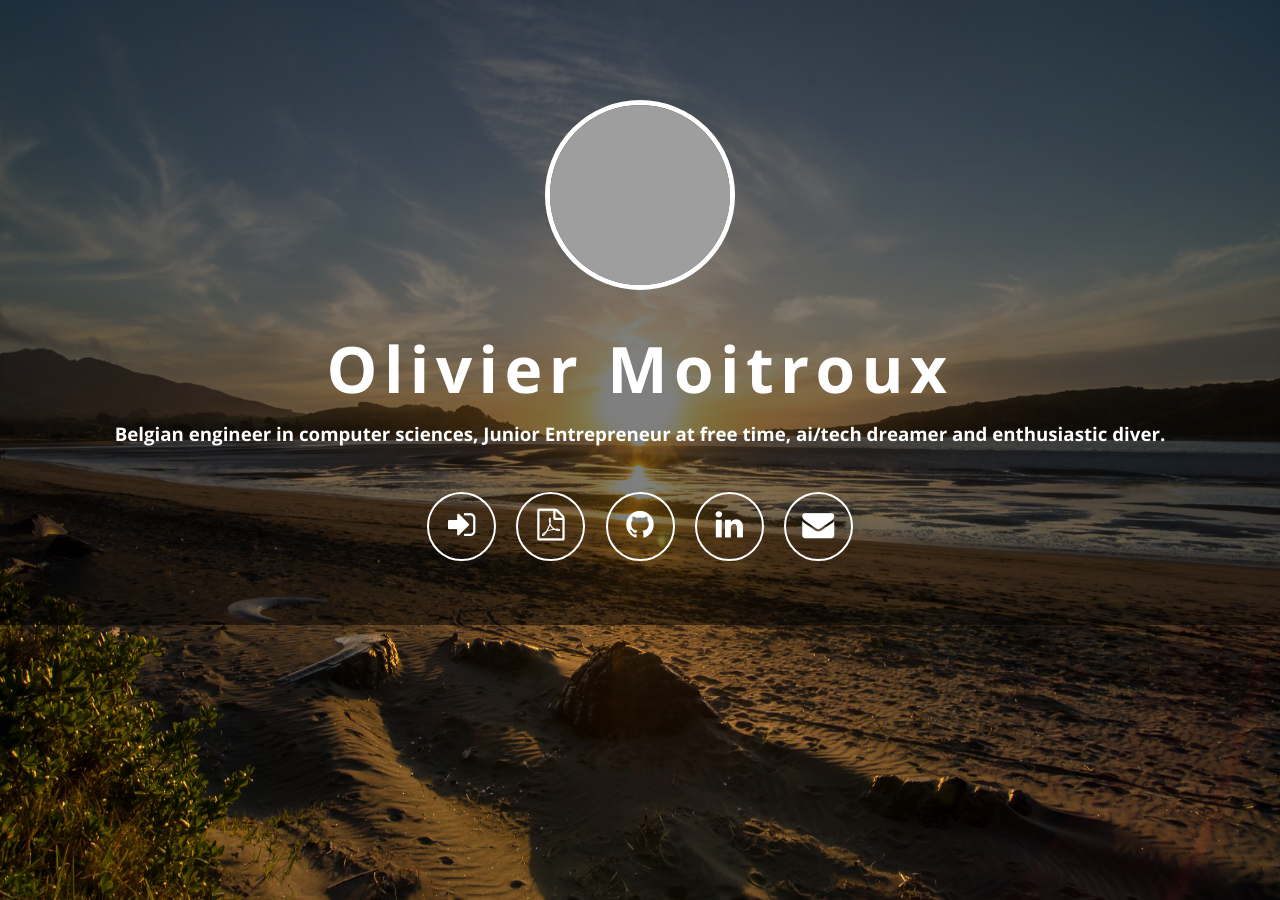
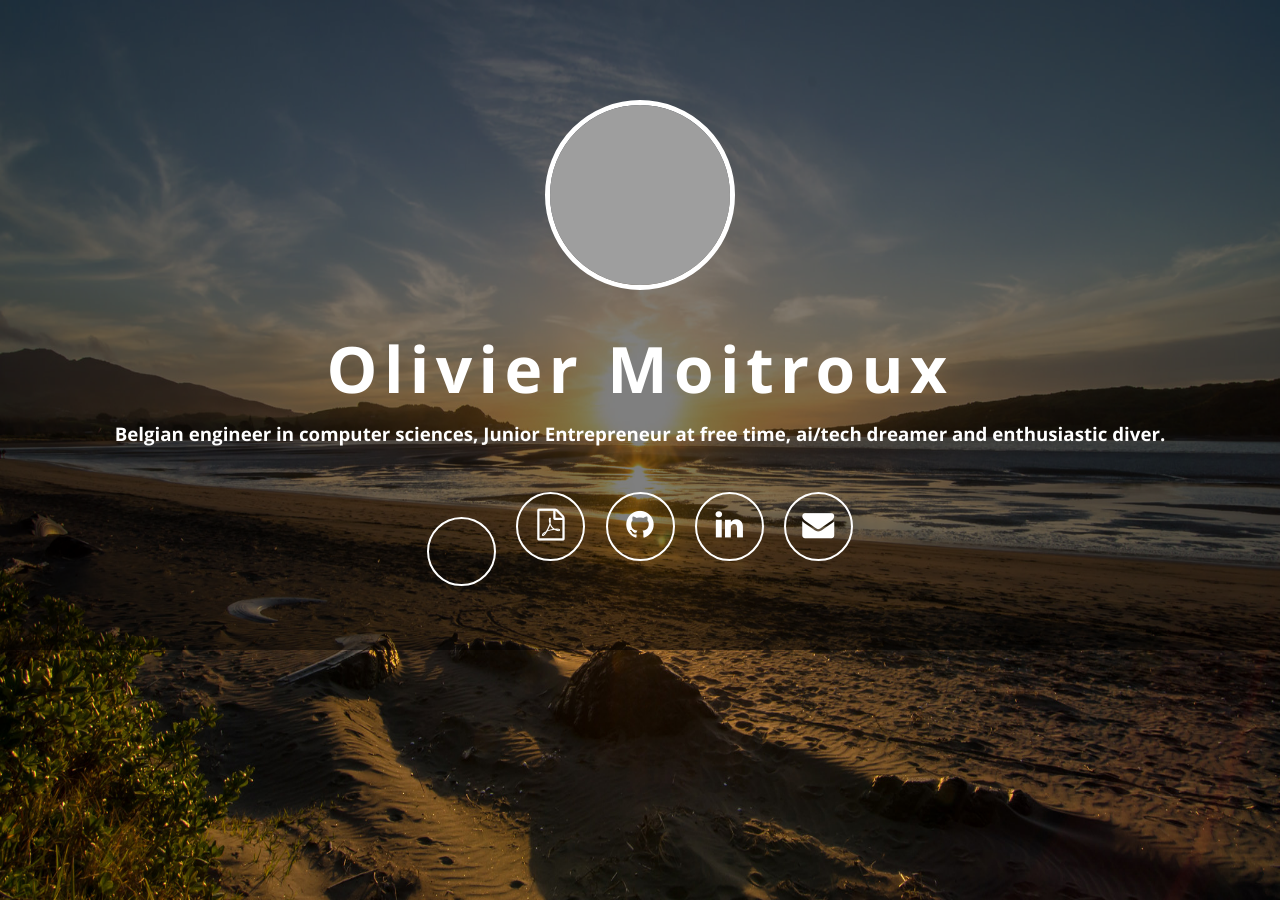
Before and after one commit to PulverDuglas/PulverDuglas.github.io, a Jekyll site: the page built from index.html, in a window 1280 px wide. Built offline with Jekyll 4.4.1, drawn with Linux system fonts in a browser that asks for light colours; nearby versions of some CDN libraries; grey boxes are pictures that could not be loaded.

Commit message:
basic link

```diff
--- a/index.html
+++ b/index.html
@@ -22,7 +22,8 @@ layout: welcome
 
         <ul>
             {% if site.blog_url %}
-            <li><a class="fa fa-2x fa-sign-in" title="Blog" href="blog.md"><span class="description">Blog</span></a></li>
+<!--            <li><a class="fa fa-2x fa-sign-in" title="Blog" href="blog.html"><span class="description">Blog</span></a></li>-->
+            <li><a href="blog.html"></a></li>
             <!--                    fa-tags-->
 <!--            {{ site.baseurl }}{{ site.blog_url }}-->
             {% endif %}
```
